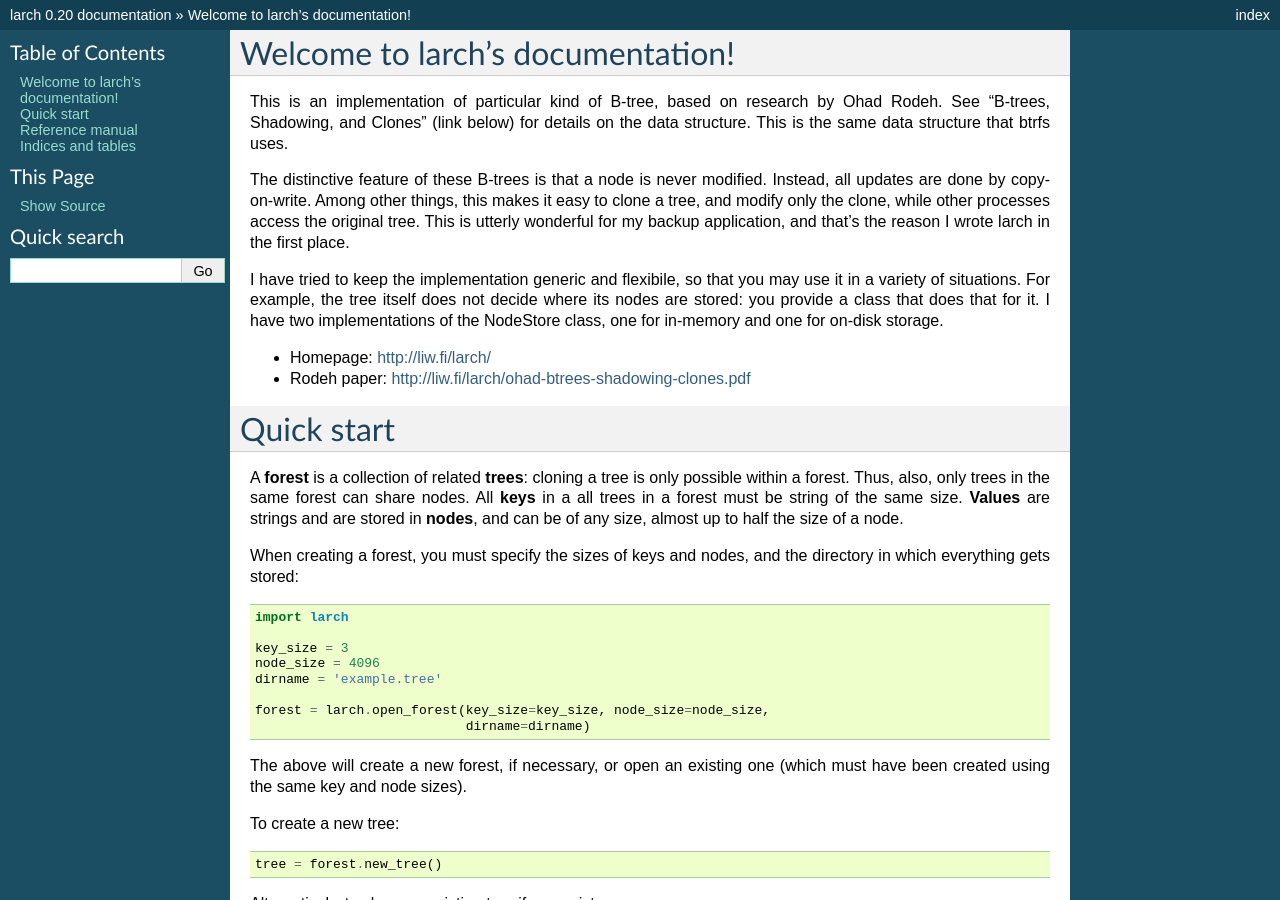
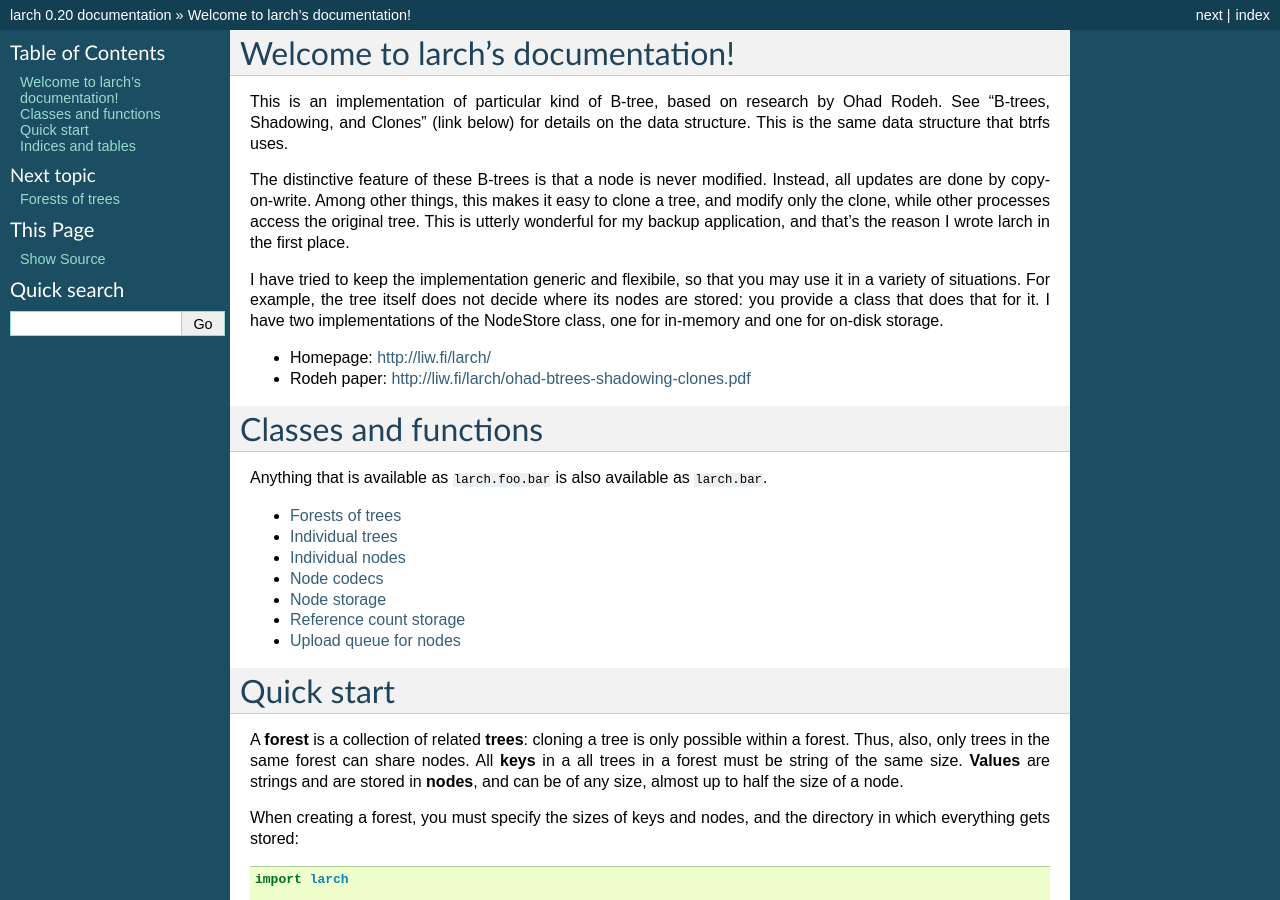
Before and after one commit to obnam-mirror/larch, a Sphinx documentation site: the page built from doc/index.rst, in a window 1280 px wide and 900 px high. Built offline with Sphinx 7.4.7, drawn with Linux system fonts in a browser that asks for light colours; some of the changed text lies outside the part shown.

Commit message:
Split large single page into subpages.

```diff
--- /dev/null
+++ b/doc/btree.rst
@@ -0,0 +1,6 @@
+Individual trees
+================
+
+.. automodule:: larch.tree
+   :members:
+   :undoc-members:
--- /dev/null
+++ b/doc/codec.rst
@@ -0,0 +1,6 @@
+Node codecs
+===========
+
+.. automodule:: larch.codec
+   :members:
+   :undoc-members:
--- /dev/null
+++ b/doc/forest.rst
@@ -0,0 +1,6 @@
+Forests of trees
+================
+
+.. automodule:: larch.forest
+   :members:
+   :undoc-members:
--- a/doc/index.rst
+++ b/doc/index.rst
@@ -19,6 +19,24 @@ for on-disk storage.
 
 * Homepage: http://liw.fi/larch/
 * Rodeh paper: http://liw.fi/larch/ohad-btrees-shadowing-clones.pdf
+
+
+Classes and functions
+=====================
+
+Anything that is available as ``larch.foo.bar`` is also
+available as ``larch.bar``.
+
+.. toctree::
+   :maxdepth: 2
+
+   forest
+   btree
+   node
+   codec
+   nodestore
+   refcountstore
+   uploadqueue
 
 
 Quick start
@@ -83,12 +101,6 @@ You probably don't need to worry about anything else than the
 ``Forest`` and ``BTree`` classes, unless you want to provide your
 own ``NodeStore`` instance.
 
-Reference manual
-================
-
-.. automodule:: larch
-   :members:
-   :undoc-members:
 
 
 Indices and tables
--- /dev/null
+++ b/doc/node.rst
@@ -0,0 +1,6 @@
+Individual nodes
+================
+
+.. automodule:: larch.nodes
+   :members:
+   :undoc-members:
--- /dev/null
+++ b/doc/nodestore.rst
@@ -0,0 +1,6 @@
+Node storage
+============
+
+.. automodule:: larch.nodestore
+   :members:
+   :undoc-members:
--- /dev/null
+++ b/doc/refcountstore.rst
@@ -0,0 +1,6 @@
+Reference count storage
+=======================
+
+.. automodule:: larch.refcountstore
+   :members:
+   :undoc-members:
--- /dev/null
+++ b/doc/uploadqueue.rst
@@ -0,0 +1,6 @@
+Upload queue for nodes
+======================
+
+.. automodule:: larch.uploadqueue
+   :members:
+   :undoc-members:
```
